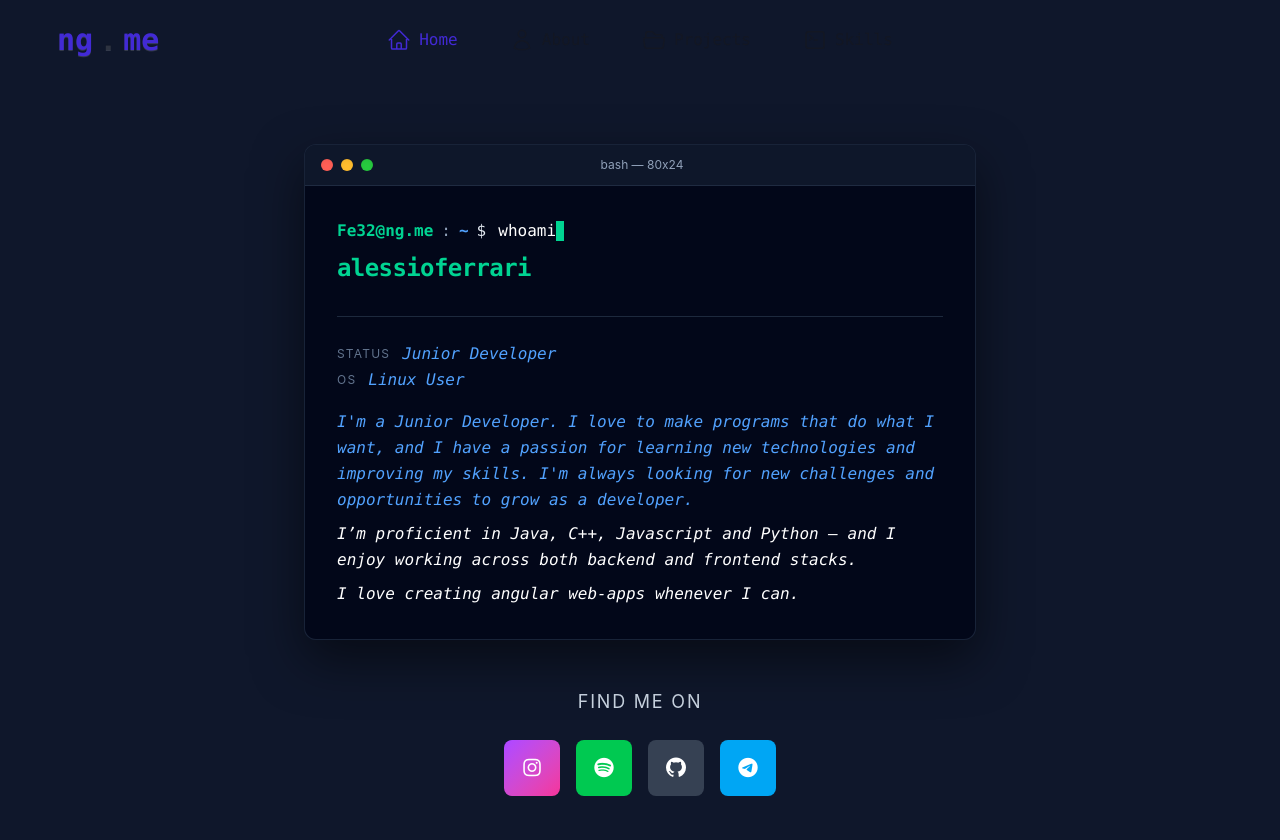
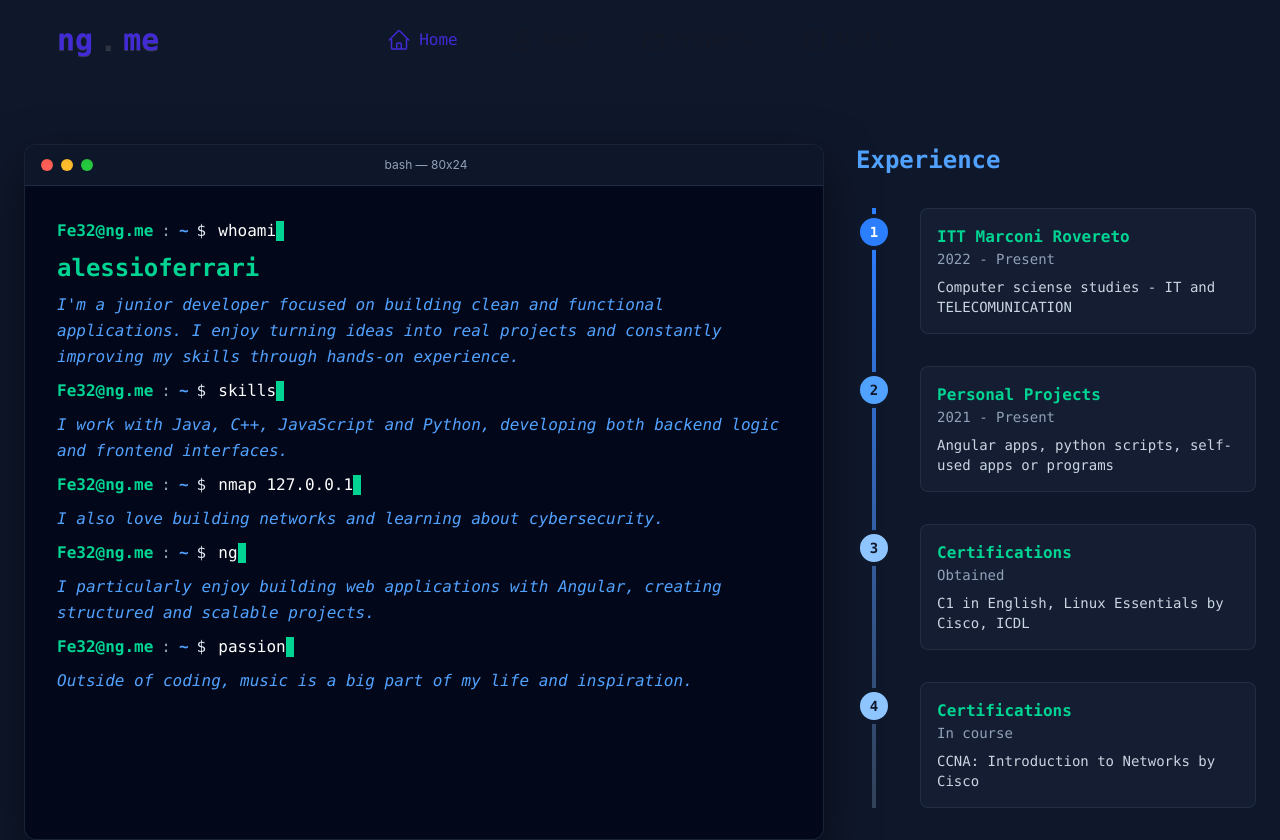
Before and after one commit to AlessioFerrari8/ng.me, an Angular app in the folder ng.me/: page /home in a window 1280 px wide. Shown: the top 840 px of the page. Built offline with nearby package versions, Linux system fonts and the light colour scheme.

Commit message:
Feat: update home

```diff
--- a/ng.me/src/app/pages/home/home.html
+++ b/ng.me/src/app/pages/home/home.html
@@ -1,20 +1,25 @@
-<section class="min-h-screen flex flex-col items-center justify-start bg-slate-900 pt-16 px-6 pb-6 font-mono">
-  <div
-    class="w-full max-w-2xl bg-slate-950/90 backdrop-blur-sm rounded-xl shadow-[0_20px_50px_rgba(0,0,0,0.5)] overflow-hidden border border-slate-700/50">
+<section class="min-h-screen flex flex-col bg-slate-900 pt-16 px-6 pb-6 font-mono">
+  <!-- Top Row: Terminal and Timeline -->
+  <div class="w-full flex flex-col lg:flex-row lg:gap-8 mb-12">
+    <!-- Terminal Section (Left) -->
+    <div class="w-full lg:w-2/3 bg-slate-950/90 backdrop-blur-sm rounded-xl shadow-[0_20px_50px_rgba(0,0,0,0.5)] overflow-hidden border border-slate-700/50">
 
     <!-- Terminal Header -->
-    <div class="bg-slate-800/50 px-4 py-3 flex items-center justify-between border-b border-slate-700/50">
+    <div class="bg-slate-800/50 px-2 md:px-4 py-2 md:py-3 flex items-center justify-between border-b border-slate-700/50">
       <div class="flex gap-2">
-        <div class="w-3 h-3 rounded-full bg-[#ff5f56] shadow-inner"></div>
-        <div class="w-3 h-3 rounded-full bg-[#ffbd2e] shadow-inner"></div>
-        <div class="w-3 h-3 rounded-full bg-[#27c93f] shadow-inner"></div>
+        <div class="w-2 h-2 md:w-3 md:h-3 rounded-full bg-[#ff5f56] shadow-inner"></div>
+        <div class="w-2 h-2 md:w-3 md:h-3 rounded-full bg-[#ffbd2e] shadow-inner"></div>
+        <div class="w-2 h-2 md:w-3 md:h-3 rounded-full bg-[#27c93f] shadow-inner"></div>
       </div>
-      <div class="text-slate-400 text-xs font-sans select-none">bash — 80x24</div>
-      <div class="w-12"></div> <!-- Spacer for centering -->
+      <div class="text-slate-400 text-xs md:text-xs font-sans select-none">
+        <span class="md:hidden">bash — 40x12</span>
+        <span class="hidden md:inline">bash — 80x24</span>
+      </div>
+      <div class="w-8 md:w-12"></div> <!-- Spacer for centering -->
     </div>
 
     <!-- Terminal Content -->
-    <div class="p-8 text-sm md:text-base leading-relaxed">
+    <div class="p-4 md:p-8 text-xs md:text-base leading-relaxed">
       <!-- Command Line -->
       <div class="flex items-center gap-2 mb-2">
         <span class="text-emerald-400 font-bold">Fe32@ng.me</span>
@@ -28,67 +33,198 @@
       </div>
 
       <!-- Output -->
-      <div class="text-emerald-400 font-bold text-xl md:text-2xl mb-8 tracking-tight">
-        alessioferrari
+      <div class="mb-2">
+        <div class="text-emerald-400 font-bold text-xl md:text-2xl mb-2">
+          alessioferrari
+        </div>
+        <span class="text-blue-400 italic">
+          I'm a junior developer focused on building clean and functional applications.
+          I enjoy turning ideas into real projects and constantly improving my skills through hands-on experience.
+        </span>
       </div>
 
+
+      <!-- Command Line -->
+      <div class="flex items-center gap-2 mb-2">
+        <span class="text-emerald-400 font-bold">Fe32@ng.me</span>
+        <span class="text-slate-400">:</span>
+        <span class="text-blue-400 font-bold">~</span>
+        <span class="text-slate-200">$</span>
+        <span class="inline-flex items-center gap-0 ml-1">
+          <span class="text-white">skills</span>
+          <span class="w-2 h-5 bg-emerald-400 animate-pulse"></span>
+        </span>
+      </div>
+
+      <div class="mb-2">
+        <span class="text-blue-400 italic">
+          I work with Java, C++, JavaScript and Python, developing both backend logic and frontend interfaces.
+        </span>
+      </div>
+
+
+      <!-- Command Line -->
+      <div class="flex items-center gap-2 mb-2">
+        <span class="text-emerald-400 font-bold">Fe32@ng.me</span>
+        <span class="text-slate-400">:</span>
+        <span class="text-blue-400 font-bold">~</span>
+        <span class="text-slate-200">$</span>
+        <span class="inline-flex items-center gap-0 ml-1">
+          <span class="text-white">nmap 127.0.0.1</span>
+          <span class="w-2 h-5 bg-emerald-400 animate-pulse"></span>
+        </span>
+      </div>
+
+      <div class="mb-2">
+        <span class="text-blue-400 italic">
+          I also love building networks and learning about cybersecurity.
+        </span>
+      </div>
+
+      <!-- Command Line -->
+      <div class="flex items-center gap-2 mb-2">
+        <span class="text-emerald-400 font-bold">Fe32@ng.me</span>
+        <span class="text-slate-400">:</span>
+        <span class="text-blue-400 font-bold">~</span>
+        <span class="text-slate-200">$</span>
+        <span class="inline-flex items-center gap-0 ml-1">
+          <span class="text-white">ng</span>
+          <span class="w-2 h-5 bg-emerald-400 animate-pulse"></span>
+        </span>
+      </div>
+
+      <div class="mb-2">
+        <span class="text-blue-400 italic">
+          I particularly enjoy building web applications with Angular, creating structured and scalable projects.
+        </span>
+      </div>
+
+      <!-- Command Line -->
+      <div class="flex items-center gap-2 mb-2">
+        <span class="text-emerald-400 font-bold">Fe32@ng.me</span>
+        <span class="text-slate-400">:</span>
+        <span class="text-blue-400 font-bold">~</span>
+        <span class="text-slate-200">$</span>
+        <span class="inline-flex items-center gap-0 ml-1">
+          <span class="text-white">passion</span>
+          <span class="w-2 h-5 bg-emerald-400 animate-pulse"></span>
+        </span>
+      </div>
+
+      <div class="mb-2">
+        <span class="text-blue-400 italic">
+          Outside of coding, music is a big part of my life and inspiration.
+        </span>
+      </div>
       <!-- Description Section -->
-      <div class="pt-6 border-t border-slate-800 flex flex-col gap-1">
+      <!-- <div class="pt-6 border-t border-slate-800 flex flex-col gap-1">
         <div class="flex items-center gap-3">
           <span class="text-slate-500 text-xs uppercase tracking-widest font-sans">Status</span>
           <span class="text-blue-400 italic">Junior Developer</span>
         </div>
-      </div>
-      <div class="flex items-center gap-3 mb-4">
-        <span class="text-slate-500 text-xs uppercase tracking-widest font-sans">OS</span>
-        <span class="text-blue-400 italic">Linux User</span>
-      </div>
-      <div class="flex flex-col items-start gap-2">
-        <span class="text-blue-400 italic">I'm a Junior Developer.
-          I love to make programs that do what I want, and I have a passion for learning new
-          technologies and improving my skills. I'm always looking for new challenges and
-          opportunities to grow as a developer.
-        </span>
-        <span class="text-white italic">
-          I’m proficient in Java, C++, Javascript and Python — and I enjoy working across both backend and frontend
-          stacks.
-        </span>
-        <span class="text-white italic">
-          I love creating angular web-apps whenever I can.
-        </span>
-      </div>
-
+      </div> -->
+      <!-- <div class="flex items-center gap-3 mb-4">
+        <span class="text-slate-500 text-xs uppercase tracking-widest font-sans">Passion</span>
+        <span class="text-blue-400 italic">Music</span>
+      </div> -->
 
     </div>
   </div>
+
+  <!-- Timeline Section (Right) -->
+  <div class="w-full lg:w-1/3 mt-8 lg:mt-0">
+    <h2 class="text-2xl font-bold text-blue-400 mb-8">Experience</h2>
+
+    <!-- Timeline Container -->
+    <div class="relative">
+      <!-- Timeline Line -->
+      <div class="absolute left-4 top-0 bottom-0 w-1 bg-gradient-to-b from-blue-500 to-slate-700"></div>
+
+      <!-- Timeline Item 1 -->
+      <div class="mb-8 pl-16 relative">
+        <div class="absolute left-0 top-1.5 w-9 h-9 bg-blue-500 rounded-full border-4 border-slate-900 flex items-center justify-center">
+          <span class="text-white text-sm font-bold">1</span>
+        </div>
+        <div class="bg-slate-800/40 border border-slate-700/50 rounded-lg p-4 hover:bg-slate-800/60 transition">
+          <h3 class="text-emerald-400 font-bold">ITT Marconi Rovereto</h3>
+          <p class="text-slate-400 text-sm">2022 - Present</p>
+          <p class="text-slate-300 text-sm mt-2">Computer sciense studies - IT and TELECOMUNICATION </p>
+        </div>
+      </div>
+
+      <!-- Timeline Item 2 -->
+      <div class="mb-8 pl-16 relative">
+        <div class="absolute left-0 top-1.5 w-9 h-9 bg-blue-400 rounded-full border-4 border-slate-900 flex items-center justify-center">
+          <span class="text-slate-900 text-sm font-bold">2</span>
+        </div>
+        <div class="bg-slate-800/40 border border-slate-700/50 rounded-lg p-4 hover:bg-slate-800/60 transition">
+          <h3 class="text-emerald-400 font-bold">Personal Projects</h3>
+          <p class="text-slate-400 text-sm">2021 - Present</p>
+          <p class="text-slate-300 text-sm mt-2">Angular apps, python scripts, self-used apps or programs</p>
+        </div>
+      </div>
+
+      <!-- Timeline Item 3 -->
+      <div class="mb-8 pl-16 relative">
+        <div class="absolute left-0 top-1.5 w-9 h-9 bg-blue-300 rounded-full border-4 border-slate-900 flex items-center justify-center">
+          <span class="text-slate-900 text-sm font-bold">3</span>
+        </div>
+        <div class="bg-slate-800/40 border border-slate-700/50 rounded-lg p-4 hover:bg-slate-800/60 transition">
+          <h3 class="text-emerald-400 font-bold">Certifications</h3>
+          <p class="text-slate-400 text-sm">Obtained</p>
+          <p class="text-slate-300 text-sm mt-2">C1 in English, Linux Essentials by Cisco, ICDL</p>
+        </div>
+      </div>
+
+      <!-- Timeline Item 4 -->
+      <div class="mb-8 pl-16 relative">
+        <div class="absolute left-0 top-1.5 w-9 h-9 bg-blue-300 rounded-full border-4 border-slate-900 flex items-center justify-center">
+          <span class="text-slate-900 text-sm font-bold">4</span>
+        </div>
+        <div class="bg-slate-800/40 border border-slate-700/50 rounded-lg p-4 hover:bg-slate-800/60 transition">
+          <h3 class="text-emerald-400 font-bold">Certifications</h3>
+          <p class="text-slate-400 text-sm">In course</p>
+          <p class="text-slate-300 text-sm mt-2">CCNA: Introduction to Networks by Cisco</p>
+        </div>
+      </div>
+
+    </div>
+  </div>
+  </div>
+
   <!-- Social Links Section -->
-  <div class="mt-12 flex flex-col items-center gap-6">
+  <div class="w-full flex flex-col items-center justify-center gap-6 bg-slate-900 pb-6">
     <p class="text-slate-300 text-lg uppercase tracking-widest font-sans">Find me on</p>
     <div class="flex flex-wrap gap-4 justify-center">
       <!-- Instagram -->
       <a href="https://instagram.com" target="_blank" class="group">
-        <div class="w-14 h-14 rounded-lg bg-gradient-to-br from-purple-500 to-pink-500 flex items-center justify-center text-white text-xl hover:shadow-lg hover:shadow-pink-500/50 transition-all duration-300">
+        <div
+          class="w-14 h-14 rounded-lg bg-gradient-to-br from-purple-500 to-pink-500 flex items-center justify-center text-white text-xl hover:shadow-lg hover:shadow-pink-500/50 transition-all duration-300">
           <i class="fa-brands fa-instagram"></i>
         </div>
       </a>
 
       <!-- Spotify -->
-      <a href="https://open.spotify.com/user/31t4qy7ua67qcucc7hkw477e2r6u?si=491349af87854994" target="_blank" class="group">
-        <div class="w-14 h-14 rounded-lg bg-green-500 flex items-center justify-center text-white text-xl hover:shadow-lg hover:shadow-green-500/50 transition-all duration-300">
+      <a href="https://open.spotify.com/user/31t4qy7ua67qcucc7hkw477e2r6u?si=491349af87854994" target="_blank"
+        class="group">
+        <div
+          class="w-14 h-14 rounded-lg bg-green-500 flex items-center justify-center text-white text-xl hover:shadow-lg hover:shadow-green-500/50 transition-all duration-300">
           <i class="fa-brands fa-spotify"></i>
         </div>
       </a>
 
       <!-- GitHub -->
       <a href="https://github.com/AlessioFerrari8" target="_blank" class="group">
-        <div class="w-14 h-14 rounded-lg bg-gray-700 flex items-center justify-center text-white text-xl hover:shadow-lg hover:shadow-gray-500/50 transition-all duration-300">
+        <div
+          class="w-14 h-14 rounded-lg bg-gray-700 flex items-center justify-center text-white text-xl hover:shadow-lg hover:shadow-gray-500/50 transition-all duration-300">
           <i class="fa-brands fa-github"></i>
         </div>
       </a>
 
       <!-- Telegram -->
       <a href="https://telegram.org" target="_blank" class="group">
-        <div class="w-14 h-14 rounded-lg bg-sky-500 flex items-center justify-center text-white text-xl hover:shadow-lg hover:shadow-sky-500/50 transition-all duration-300">
+        <div
+          class="w-14 h-14 rounded-lg bg-sky-500 flex items-center justify-center text-white text-xl hover:shadow-lg hover:shadow-sky-500/50 transition-all duration-300">
           <i class="fa-brands fa-telegram"></i>
         </div>
       </a>
```
